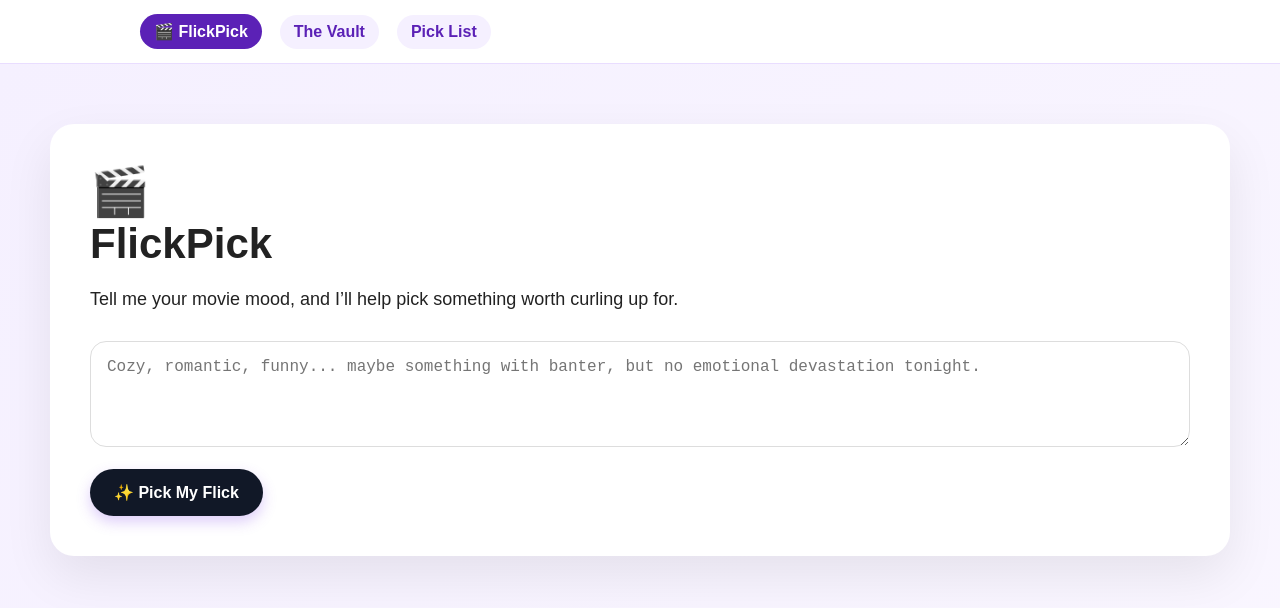
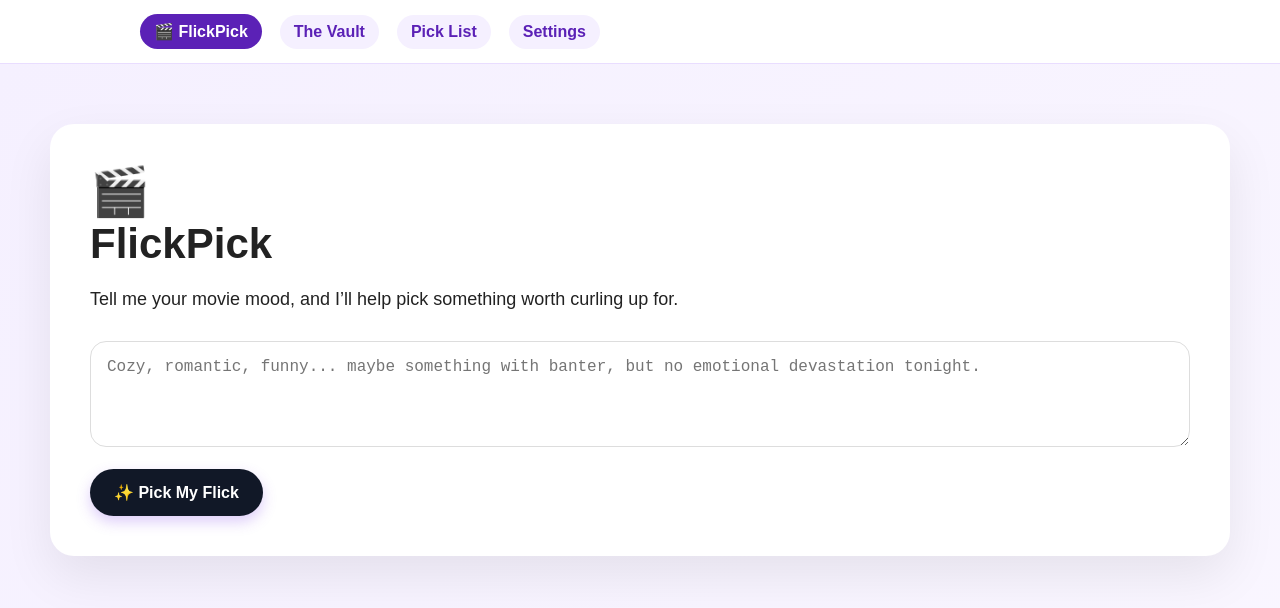
Before and after one commit to NatalieNigro/flickpick, a Next.js app: page / in a window 1280 px wide. Shown: the top 608 px of the page. Built offline with nearby package versions, Linux system fonts and the light colour scheme.

Commit message:
Update NavBar.js

```diff
--- a/app/components/NavBar.js
+++ b/app/components/NavBar.js
@@ -51,6 +51,10 @@ export default function NavBar() {
         <Link href="/pick-list" style={navStyle("/pick-list")}>
           Pick List
         </Link>
+
+        <Link href="/settings" style={navStyle("/settings")}>
+          Settings
+        </Link>
       </div>
     </nav>
   );
```
